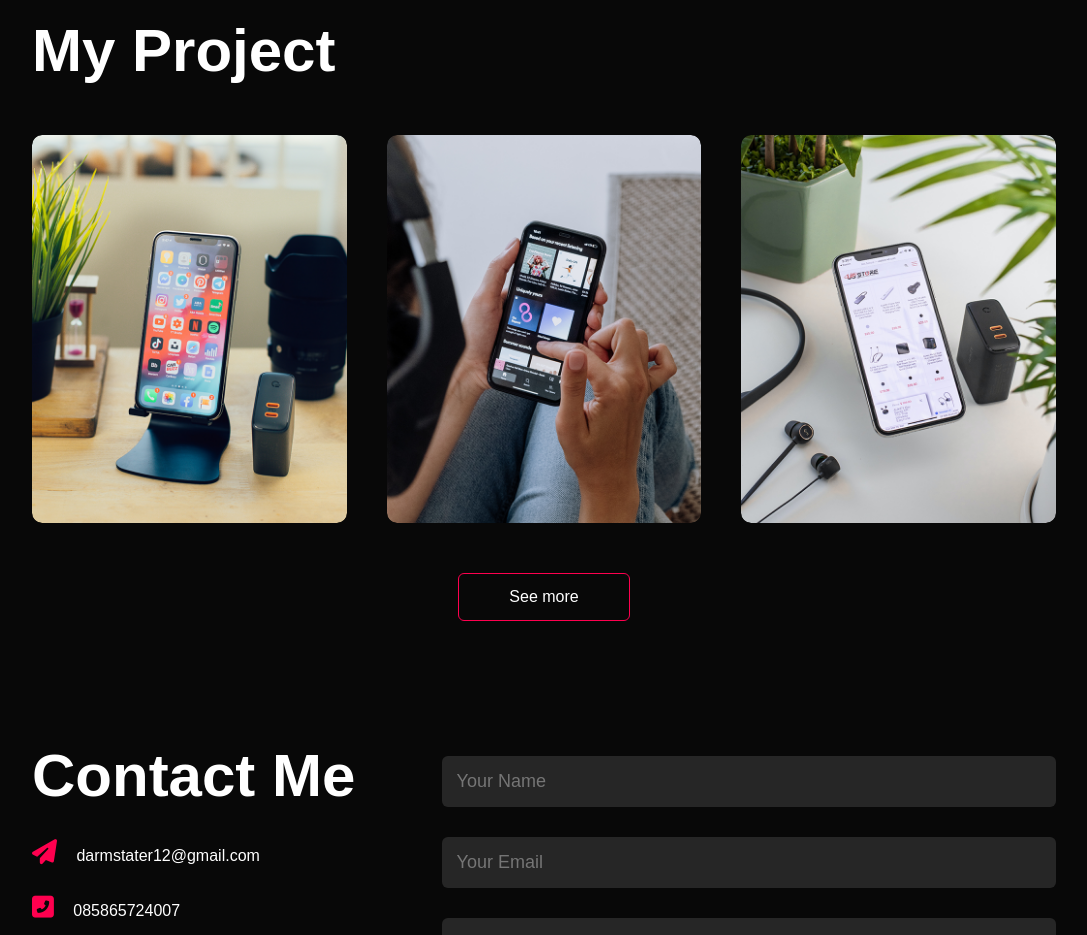
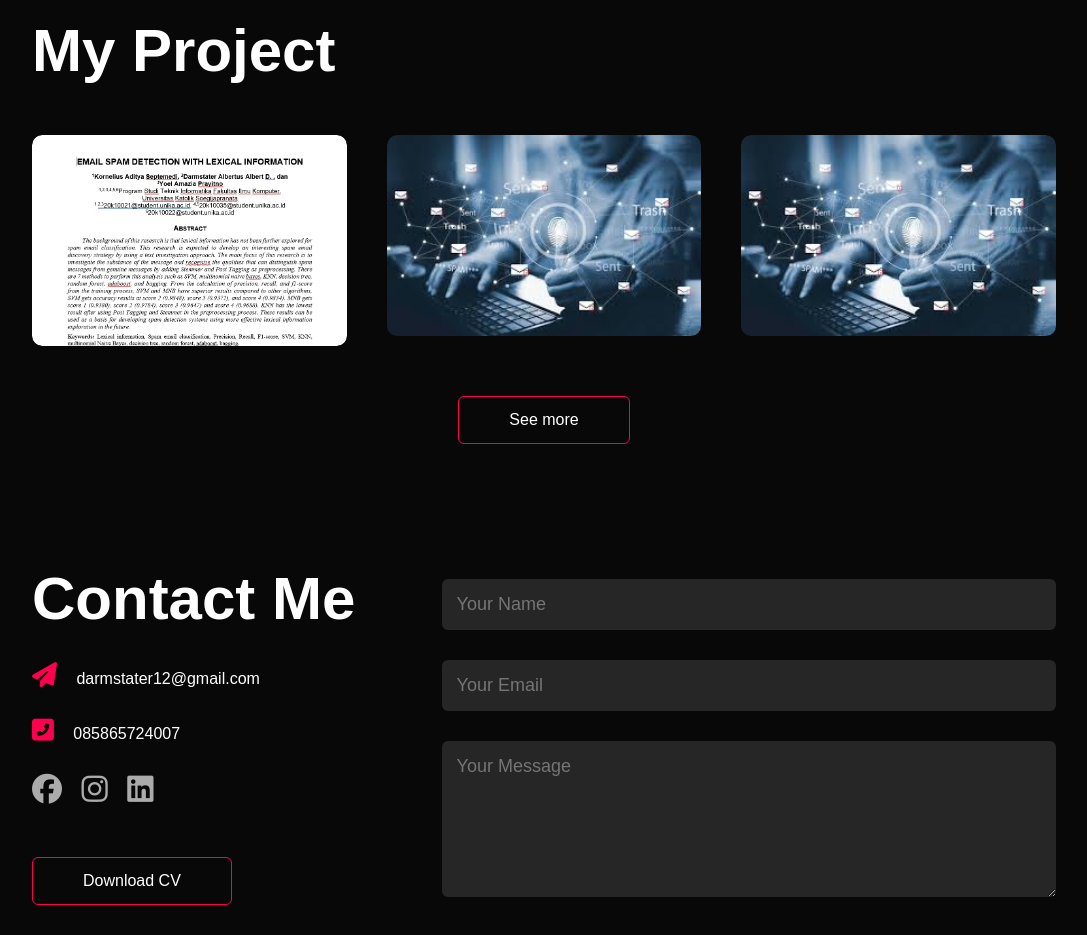
Before and after one commit to darmstater/darmstater.github.io, a plain HTML site: page index.html in a window 1280 px wide. Shown: the part 1280-2215 px from the top of the page, without its empty margins (96-1183 px from the left). Drawn offline with Linux system fonts and the light colour scheme.

Commit message:
nambahin myworks jadi projek sm edit link

```diff
--- a/index.html
+++ b/index.html
@@ -131,16 +131,15 @@
             <h1 class="sub-title">My Project</h1>
             <div class="work-list">
                 <div class="work">
-                    <img src="images/work-1.png" alt="">
+                    <img src="images/EmailDetection.jpg" alt="">
                     <div class="layer">
-                        <h2>Social Media App</h2>
-                        <p>Lorem ipsum dolor sit amet consectetur adipisicing elit. Repellat quam facere quibusdam
-                            deserunt dolore vero. Incidunt ea nihil sint. Velit.</p>
-                        <a href="#"><i class="fas fa-external-link-alt"></i></a>
+                        <h2>Email Spam Detection</h2>
+                        <p>Developing a machine learning model to solve the spam problem using Python. In an attempt to improve accuracy, I used the spam email dataset from the Kaggle source. By adding Postagging in each variable condition from previous research</p>
+                        <a href="https://github.com/darmstater/Project/tree/main/EmailSpamDetection/Email%20Spam%20Detection"><i class="fas fa-external-link-alt"></i></a>
                     </div>
                 </div>
                 <div class="work">
-                    <img src="images/work-2.png" alt="">
+                    <img src="images/emailspam.jpeg" alt="">
                     <div class="layer">
                         <h2>Music App</h2>
                         <p>Lorem ipsum dolor sit amet consectetur adipisicing elit. Repellat quam facere quibusdam
@@ -149,7 +148,7 @@
                     </div>
                 </div>
                 <div class="work">
-                    <img src="images/work-3.png" alt="">
+                    <img src="images/emailspam.jpeg" alt="">
                     <div class="layer">
                         <h2>Online Shopping App</h2>
                         <p>Lorem ipsum dolor sit amet consectetur adipisicing elit. Repellat quam facere quibusdam
```
Also changed, not shown: images/EmailDetection.jpg (added), images/emailspam.jpeg (added).
